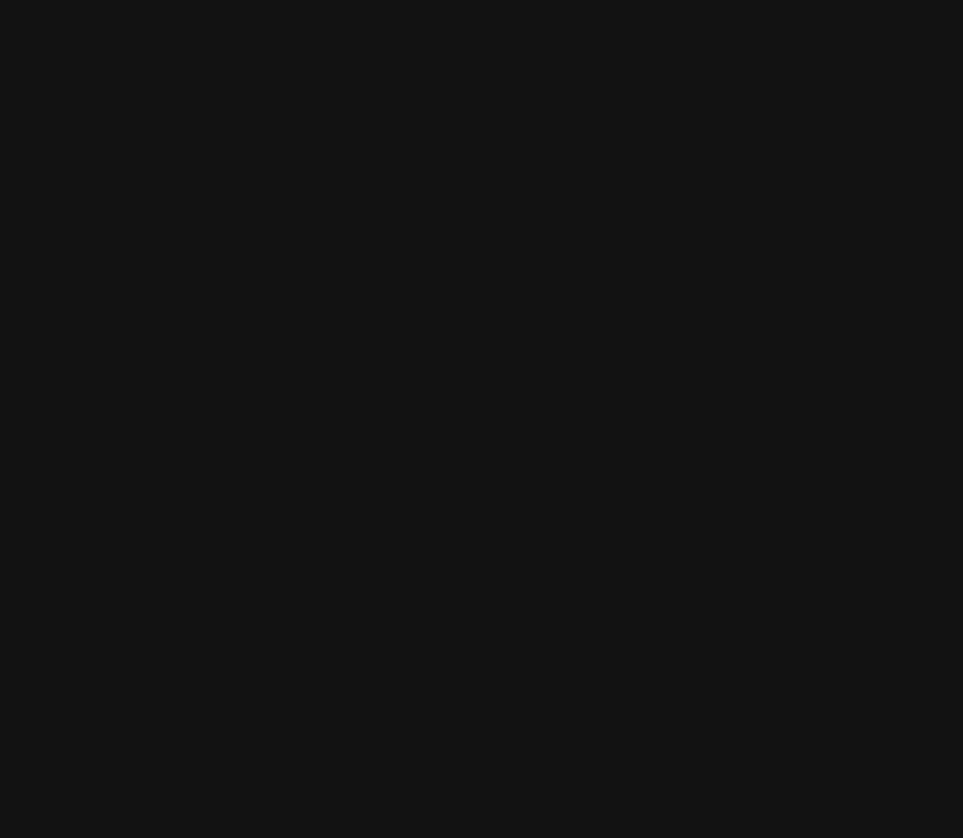
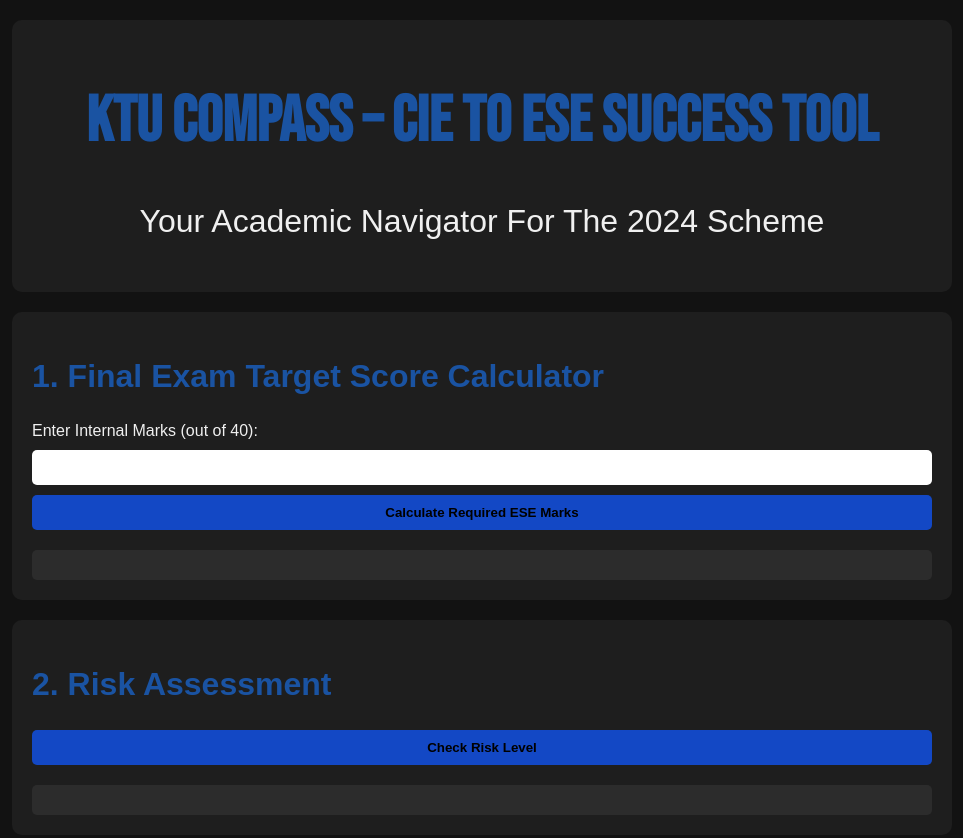
Before and after one commit to ARJYUN/KTU-Compass-CIE-to-ESE-Success-Tool-2024-Scheme, a plain HTML site: page index.html in a window 1280 px wide. Shown: the top 838 px of the page, without its empty margins (158-1121 px from the left). Before the commit the page ends 800 px from the top, so only its background shows below. Drawn offline with Linux system fonts and the light colour scheme; a web font is replaced by a local one.

Commit message:
Update index.html

```diff
--- a/index.html
+++ b/index.html
@@ -5,7 +5,7 @@
   <meta name="viewport" content="width=device-width, initial-scale=1.0" />
   <title>KTU Compass</title>
   <link href="style.css" rel="stylesheet">
-  <script src="app.js" />
+  <script src="app.js"></script>
 </head>
 <body>
   <div class="container" id="headder">
```
